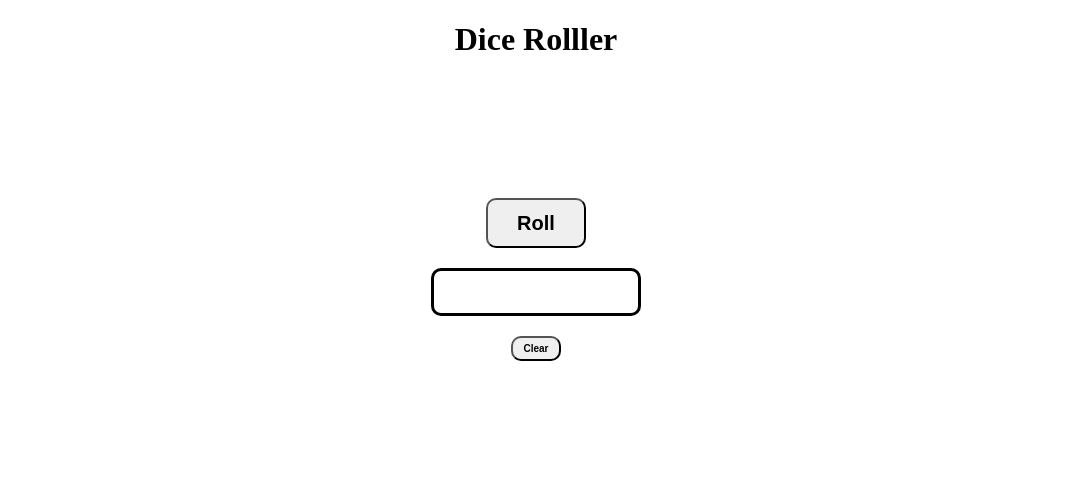
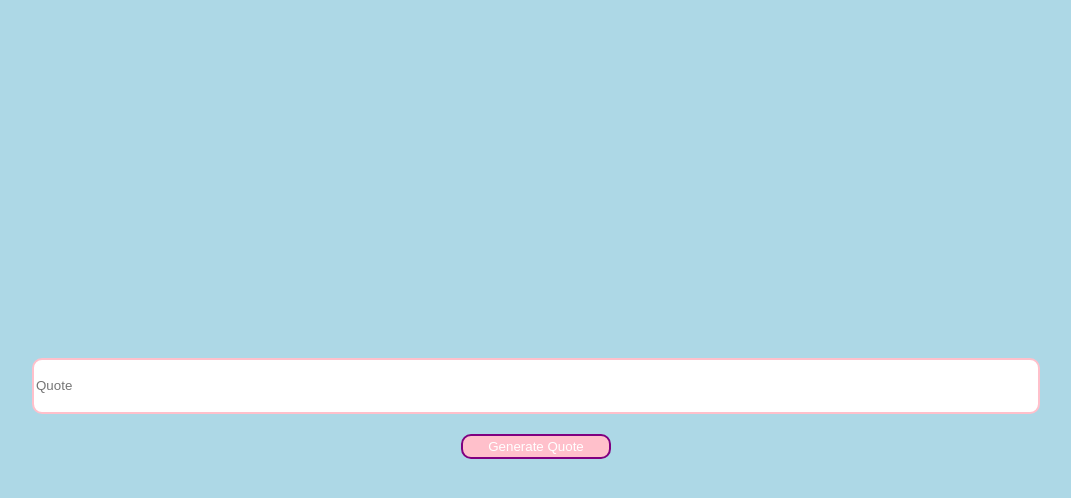
Before and after one commit to Kiabrow98/javascript-practice-repo, a plain HTML site: page index.html in a window 1280 px wide. Shown: the whole page, without its empty margins (104-1175 px from the left). Drawn offline with Linux system fonts and the light colour scheme.

Commit message:
generate random project finshed

```diff
--- a/index.html
+++ b/index.html
@@ -1,20 +1,18 @@
 <!DOCTYPE html>
 <html lang="en">
 <head>
-    <meta charset="UTF-8">
+    <meta charset="utf-8">
     <meta name="viewport" content="width=device-width, initial-scale=1.0">
-    <title>My First Webpage</title>
+    <title>Random Quote Generator</title>
     <link rel="stylesheet" href="styles.css">
-    <script src="diceRoll.js" defer></script>
+    <script src="randomQuoteGenerator.js" defer></script>
 </head>
 <body>
 
-    <h1 id="dice-title">Dice Rolller</h1>
-    <div id="game-container">
-        <button id="roll-button">Roll</button>
-        <input id="final-score" type="text" readonly>
-        <button id="clear-button">Clear</button>
-    </div>
+<div id="quote-container">
+    <input id="quote-input" type="text" placeholder="Quote" readonly>
+    <button id="quote-button">Generate Quote</button>
+</div>
 
 </body>
 </html>
--- /dev/null
+++ b/randomQuoteGenerator.js
@@ -0,0 +1,24 @@
+const grabQuoteInput = document.querySelector("#quote-input");
+const grabQuoteButton = document.querySelector("#quote-button");
+
+grabQuoteButton.addEventListener("click", generateQuoteButton);
+
+//quote Array//
+const quotesArray = [
+    "Simplicity is the ultimate sophistication. — Steve Jobs",
+    "Clean code always looks like it was written by someone who cares. — Michael Feathers",
+    "First, solve the problem. Then, write the code. — John Johnson",
+    "The most disastrous thing that you can do is learn your first programming language so well that you think it's the only one. — Alan Kay",
+    "Programming is not about what you know; it's about what you can figure out. — Chris Pine",
+    "Any fool can write code that a computer can understand. Good programmers write code that humans can understand. — Martin Fowler",
+]
+
+function generateQuote (array) {
+    const randomNumber = Math.floor(Math.random() * array.length);
+    const randomSelection = array[randomNumber];
+    return randomSelection;
+}
+
+function generateQuoteButton () {
+    grabQuoteInput.value = `${generateQuote(quotesArray)}`;
+}
--- a/styles.css
+++ b/styles.css
@@ -1,62 +1,38 @@
-#dice-title {
-    display: flex;
-    justify-content: center;
-    align-items: center;
+body{
+    background-color: lightblue;
 }
-#game-container {
+#quote-container {
     display: flex;
     justify-content: center;
     flex-direction: column;
     align-items: center;
-    height: 50vh;
+    height: 100vh;
     gap: 20px;
 }
 
-#roll-button {
+#quote-input {
     height: 50px;
-    width: 100px;
+    width: 1000px;
     border-radius: 10px;
-    font-weight: bold;
-    font-size: 20px;
-    padding-top: 10px;
-    padding-bottom: 10px;
+    border-style: solid;
+    border-color: pink;
+    color: brown;
 }
 
-#roll-button:hover {
+#quote-button {
+    height: 25px;
+    width: 150px;
+    border-radius: 10px;
+    border-style: solid;
+    border-color: purple;
+    background-color: pink;
+    color: white;
+}
+
+#quote-button:hover {
     box-shadow: 3px 4px 5px black;
     cursor: pointer;
 }
-#roll-button:active {
+#quote-button:active {
     box-shadow: none;
 }
-
-#bonus-point {
-    height: 40px;
-    width: 200px;
-    border-radius: 10px;
-    border: solid;
-    font-weight: bold;
-    font-size: 20px;
-    color: black;
-}
-#final-score {
-    height: 40px;
-    width: 200px;
-    border-radius: 10px;
-    border: solid;
-}
-
-#clear-button {
-    height: 25px;
-    width: 50px;
-    border-radius: 10px;
-    font-weight: bold;
-    font-size: 10px;
-}
-#clear-button:hover {
-    box-shadow: 3px 4px 5px black;
-    cursor: pointer;
-}
-#clear-button:active {
-    box-shadow: none;
-}
```
